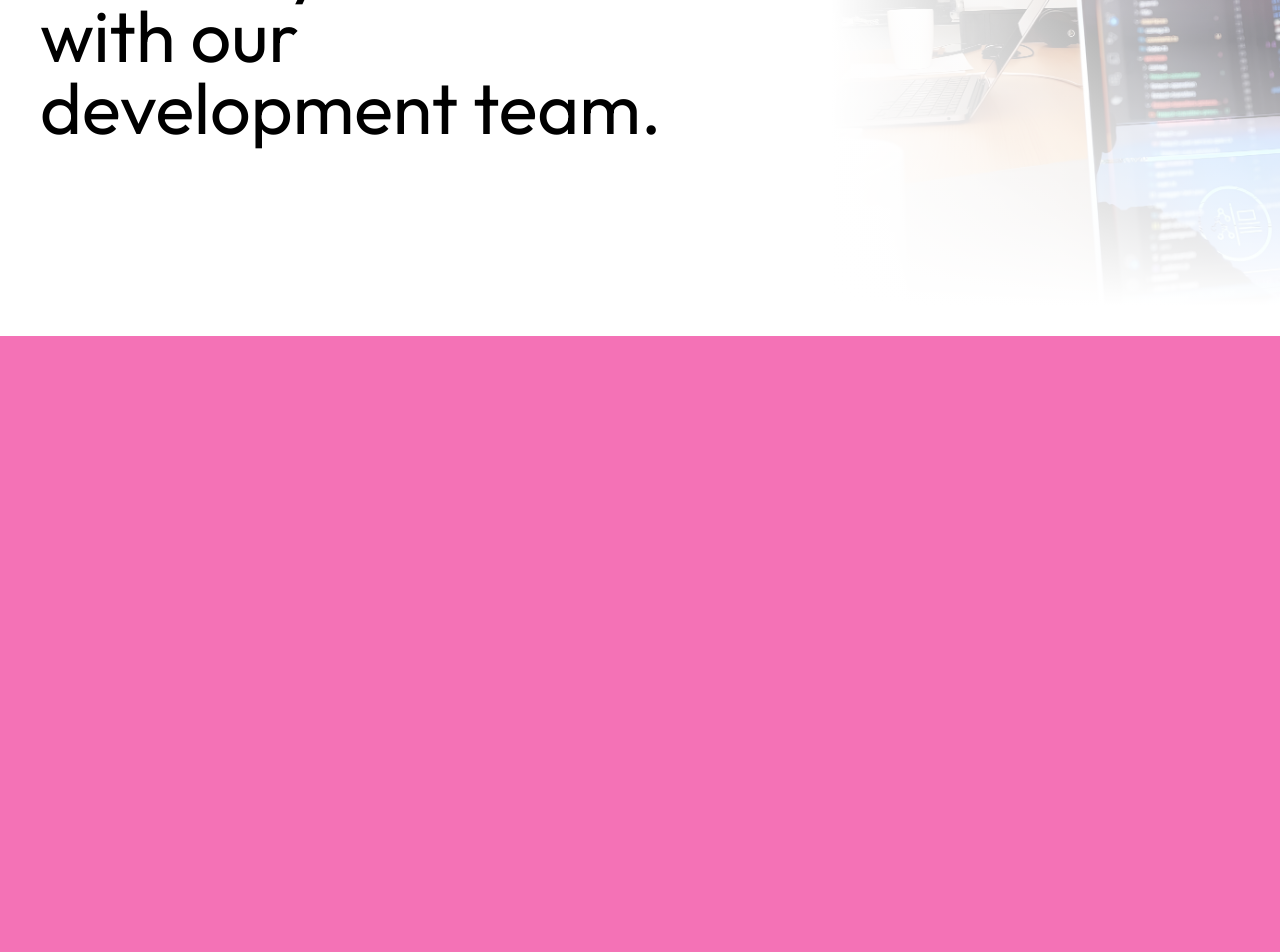
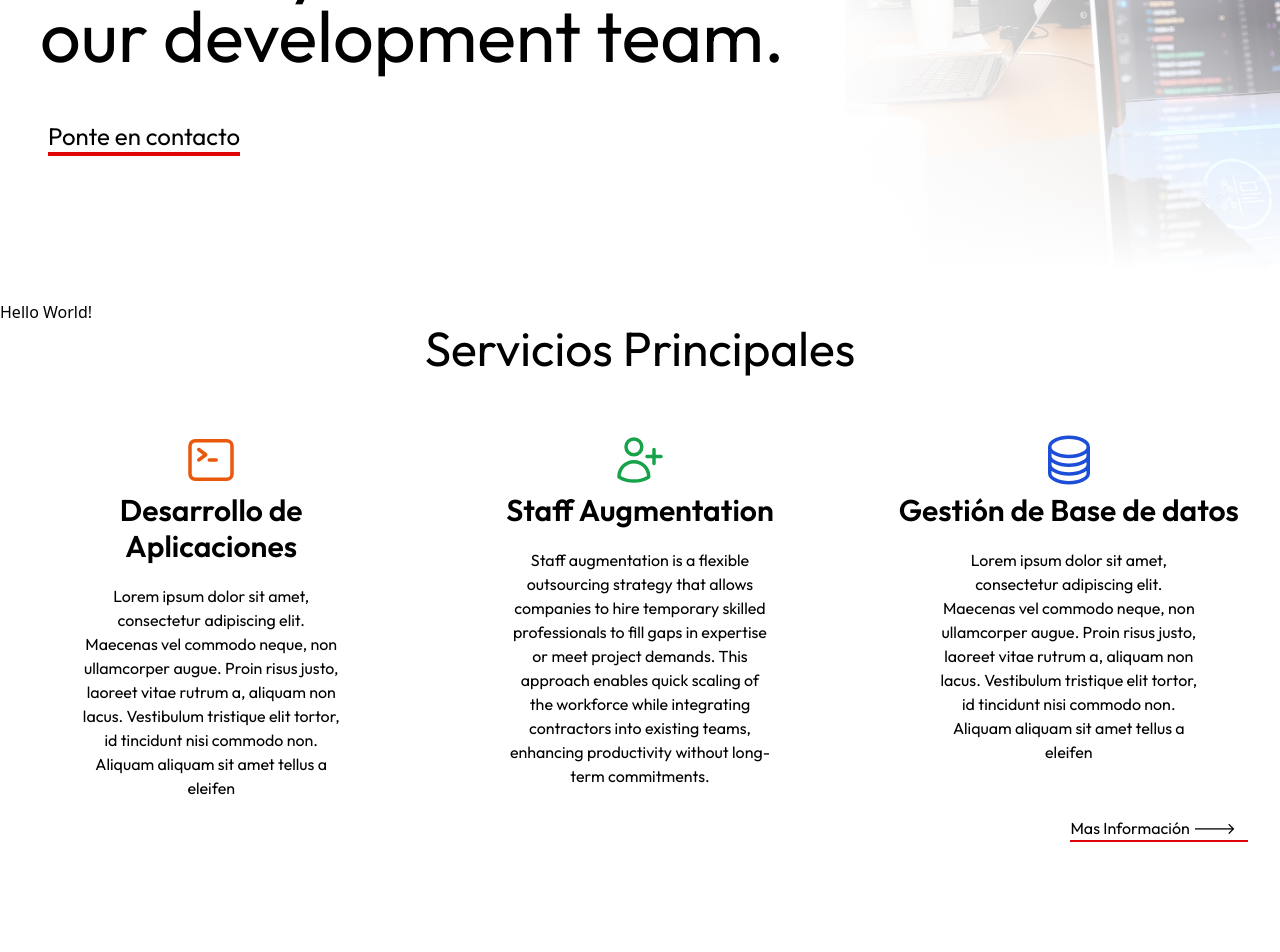
Before and after one commit to BautistaRescala/innovare-landing, a Next.js app: page /en in a window 1280 px wide. Shown: the part 360-1312 px from the top of the page. Built offline with nearby package versions, Linux system fonts and the light colour scheme.

Commit message:
Aded Services Section

```diff
--- a/messages/es.json
+++ b/messages/es.json
@@ -8,7 +8,7 @@
   "HomePage": {
     "innovare":"Innovare Software SRL",
     "staff":"Staff Augmentation Professional",
-    "applications":"Aplicaciones personalizadas eficientes y escalables de un equipo a medida."
+    "applications":"Aplicaciones personalizadas, eficientes y escalables con un equipo a medida."
   },
   "About":{
     "text":"Esta es la about page"
--- a/package.json
+++ b/package.json
@@ -16,7 +16,8 @@
     "next": "14.2.10",
     "next-intl": "^3.19.1",
     "react": "^18",
-    "react-dom": "^18"
+    "react-dom": "^18",
+    "react-responsive-carousel": "^3.2.23"
   },
   "devDependencies": {
     "@types/node": "^20",
--- a/src/app/[locale]/page.tsx
+++ b/src/app/[locale]/page.tsx
@@ -1,7 +1,8 @@
 import {useTranslations} from 'next-intl';
 import { unstable_setRequestLocale } from 'next-intl/server';
-import { Outfit } from "next/font/google"
-
+import { Outfit } from "next/font/google";
+import { Link } from '@/i18n/routing';
+import { CircleStackIcon,CodeBracketIcon,BeakerIcon,CommandLineIcon,UserPlusIcon } from '@heroicons/react/24/outline';
 const contentfont = Outfit({subsets:['latin']})
 
 export default function HomePage({params: {locale}}:{params: {locale:string}}) {
@@ -13,13 +14,42 @@ export default function HomePage({params: {locale}}:{params: {locale:string}}) {
         <div className="bg-gradient-to-r from-white to-transparent from-30% md:from-65% to-100%">
           <div className="bg-gradient-to-t from-white to-transparent from-5% to-100%">
             <div className='pl-10 pr-10 pb-48'>
-              <p className={`${contentfont.className} pt-16 max-w-[680px] text-5xl md:text-7xl`}
+              <p className={`${contentfont.className} pt-16 max-w-[820px] text-5xl md:text-7xl`}
               >{t.rich("applications",{br:() => <br></br>})}</p>
+              <button className={`${contentfont.className} text-2xl border-b-4 relative top-12 left-2 border-red-950 hover:text-red-950 transition-all`}>Ponte en contacto</button>
             </div>
           </div>
         </div>
       </div>
-      <div className="bg-pink-400 h-[1280px]"></div>
+      {/* Reviews */}
+      <div>
+        <p>Hello World!</p>
+      </div>
+      {/* Servicios */}
+      <div className="text-center">
+        <p className={`${contentfont.className} text-center text-5xl font-normal mb-7 inline-block`}>Servicios Principales</p>
+      </div>
+      <div className={`${contentfont.className} flex-col md:flex-row  flex justify-between`}>
+        <div className=" md:w-[28%] w-[80] mx-8 mt-8 mb-4 flex flex-col items-center text-center">
+            <CommandLineIcon className="size-14 mb-1 text-orange-600"></CommandLineIcon>
+            <p className='font-semibold text-3xl '>Desarrollo de Aplicaciones</p>
+            <p className=" mt-5 px-8 mx-4">Lorem ipsum dolor sit amet, consectetur adipiscing elit. Maecenas vel commodo neque, non ullamcorper augue. Proin risus justo, laoreet vitae rutrum a, aliquam non lacus. Vestibulum tristique elit tortor, id tincidunt nisi commodo non. Aliquam aliquam sit amet tellus a eleifen</p>
+          </div>
+          <div className=" md:w-[28%] w-[80] mx-8 mt-8 mb-4 flex flex-col items-center text-center">
+            <UserPlusIcon className="size-14 mb-1 text-green-600"></UserPlusIcon>
+            <p className='font-semibold text-3xl '>Staff Augmentation</p>
+            <p className=" mt-5 px-8 mx-4">Staff augmentation is a flexible outsourcing strategy that allows companies to hire temporary skilled professionals to fill gaps in expertise or meet project demands. This approach enables quick scaling of the workforce while integrating contractors into existing teams, enhancing productivity without long-term commitments.</p>
+          </div>
+          <div className=" md:w-[28%] w-[80] mx-8 mt-8 mb-4 flex flex-col items-center text-center">
+            <CircleStackIcon className="size-14 mb-1 text-blue-700"></CircleStackIcon>
+            <p className='font-semibold text-3xl '>Gestión de Base de datos</p>
+            <p className=" mt-5 px-8 mx-4">Lorem ipsum dolor sit amet, consectetur adipiscing elit. Maecenas vel commodo neque, non ullamcorper augue. Proin risus justo, laoreet vitae rutrum a, aliquam non lacus. Vestibulum tristique elit tortor, id tincidunt nisi commodo non. Aliquam aliquam sit amet tellus a eleifen</p>
+          </div>
+      </div>
+      <div className={`${contentfont.className} text-end px-8`}>
+        <Link className="inline-block border-b-2 border-red-950 hover:text-red-700 pr-3" href="/services">Mas Información 🡒</Link>
+      </div>
+      <div className=" h-[1280px]"></div>
     </div>
 
   );
--- a/src/components/nav/Nav.tsx
+++ b/src/components/nav/Nav.tsx
@@ -17,8 +17,8 @@ export default function Nav({children}:{children:ReactNode}){
     interface links { [key: string]: string; }
     const links: links= {
         "/":"home",
+        "/services":"services",
         "/about":"about",
-        "/services":"services"
     }
     //functionality for opening and closing SideNav
     const [isOpen,setOpen] = useState(false);
--- a/src/components/nav/TopNav.tsx
+++ b/src/components/nav/TopNav.tsx
@@ -27,7 +27,7 @@ export default function TopNav({children}:{children: React.ReactNode;}){
         h-20 px-4 fixed w-full top-0 start-0 flex justify-between items-center transition-all`,
         isScrolledTop ?
         "shadow-none":
-        "shadow-xl")}>
+        "shadow-lg")}>
             <Image className=''
                 src="/innovare-logo.svg"
                 alt="Innovare Logo"
```
Also changed, not shown: 1 other file (tests, documents, lock files or other folders).
